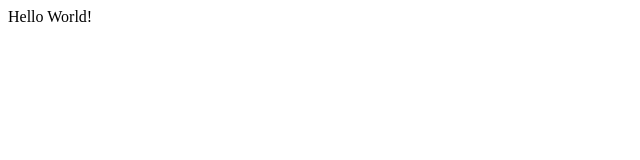
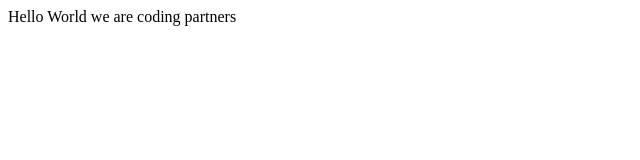
Before and after one commit to Ghilain/HTML-CSS-project, a plain HTML site: page index.html in a window 1280 px wide. Shown: the whole page, without its empty margins (0-640 px from the left). Drawn offline with Linux system fonts and the light colour scheme.

Commit message:
coding partners sms

```diff
--- a/index.html
+++ b/index.html
@@ -1,4 +1,4 @@
 <html>
 <body>
-    Hello World!
+    Hello World we are coding partners
     </body></html>
```
